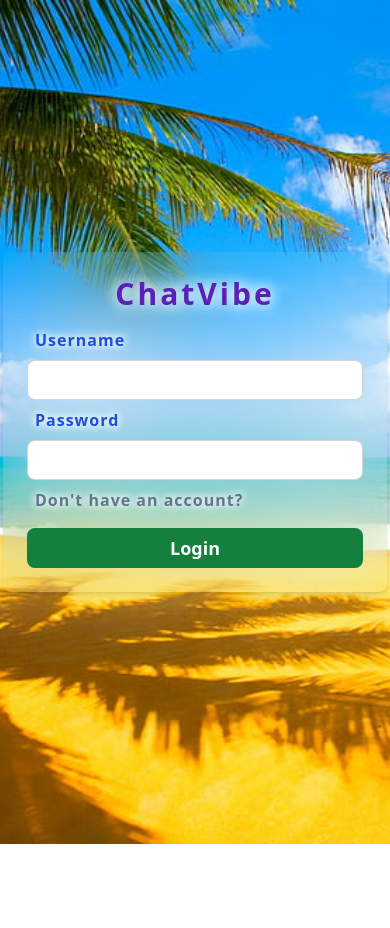
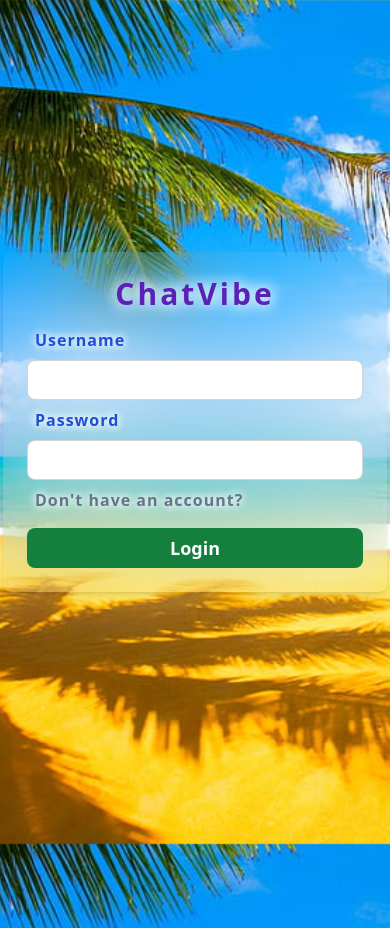
Before and after one commit to CodingAesthete/chat-vibe, a React (Vite) app in the folder frontend/: page /login in a window 390 px wide. Before the commit the page ends 844 px from the top, so only its background shows below. Built offline with nearby package versions, Linux system fonts and the light colour scheme.

Commit message:
Fix minor Bugs

```diff
--- a/frontend/src/index.css
+++ b/frontend/src/index.css
@@ -13,7 +13,7 @@ body {
 
 @media (max-width: 450px) {
   body {
-    min-height: 100vh;
+    min-height: 110vh;
   }
 }
 
```
